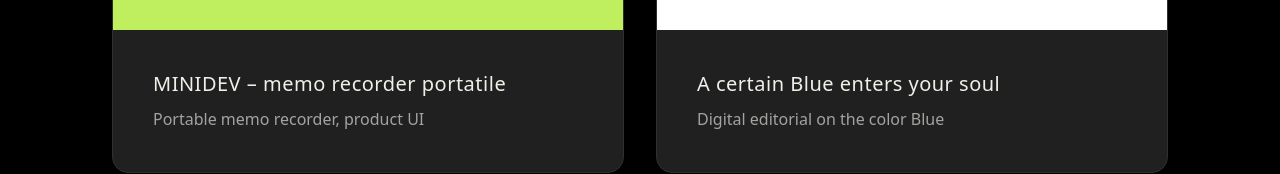
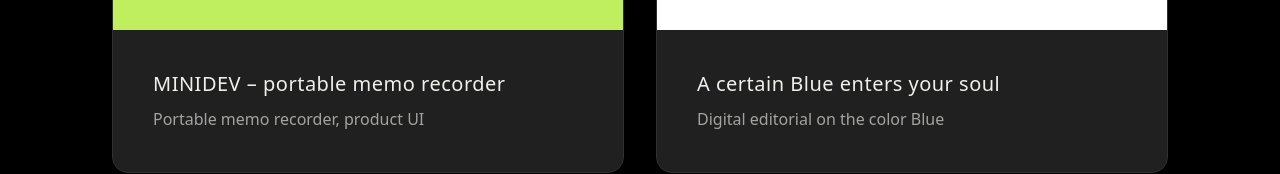
Before and after one commit to pastapomodoro/portfolio-nextjs, a Next.js app: page /works/editorial-design in a window 1280 px wide. Shown: the part 632-806 px from the top of the page. Built offline with nearby package versions, Linux system fonts and the light colour scheme.

Commit message:
Refresh editorial project page

```diff
--- a/src/app/works/editorial-design/page.tsx
+++ b/src/app/works/editorial-design/page.tsx
@@ -13,7 +13,7 @@
 
 const projects: Project[] = [
   {
-    title: "MINIDEV – memo recorder portatile",
+    title: "MINIDEV – portable memo recorder",
     href: "https://www.behance.net/gallery/226579647/MINIDEV-memo-recorder-portatile",
     imageSrc: "/minidev.png",
     description: "Portable memo recorder, product UI",
```
